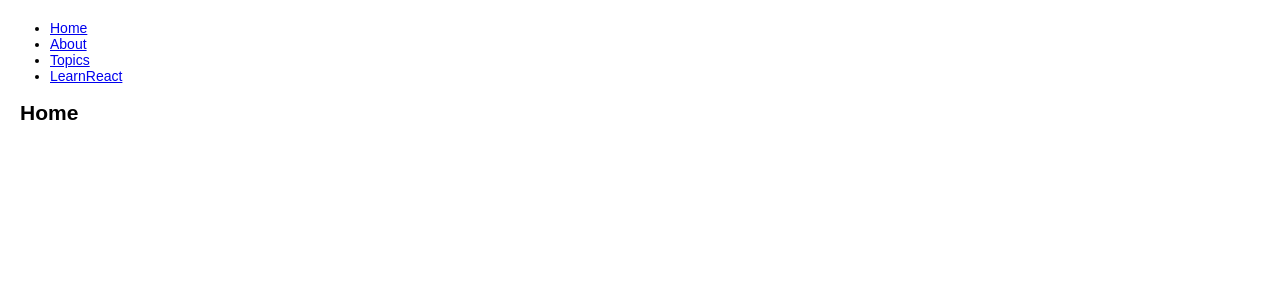
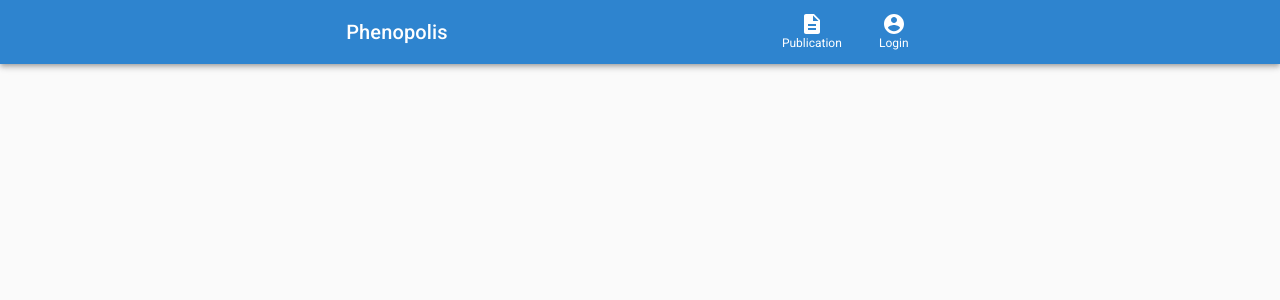
Before and after one commit to phenopolis/phenopolis_genomics_browser, a React (Create React App) app: page / in a window 1280 px wide. Shown: the top 300 px of the page. Built offline with nearby package versions, Linux system fonts and the light colour scheme.

Commit message:
Appbar Done.

```diff
--- a/package.json
+++ b/package.json
@@ -3,10 +3,14 @@
   "version": "0.1.0",
   "private": true,
   "dependencies": {
+    "@material-ui/core": "^4.2.1",
+    "@material-ui/icons": "^4.2.1",
     "react": "^16.8.6",
     "react-dom": "^16.8.6",
     "react-router-dom": "^5.0.1",
-    "react-scripts": "3.0.1"
+    "react-scripts": "3.0.1",
+    "recompose": "^0.30.0",
+    "typeface-roboto": "0.0.75"
   },
   "scripts": {
     "start": "react-scripts start",
--- a/src/App.js
+++ b/src/App.js
@@ -1,6 +1,7 @@
-import React from "react";
+import React from 'react';
 import LearnReact from './page/LearnReact';
-import { BrowserRouter as Router, Route, Link } from "react-router-dom";
+import Home from './page/Home';
+import { BrowserRouter as Router, Route, Link } from 'react-router-dom';
 
 // ***********************************************
 // Router for each page, now I need to learn how to create various js vendor for each page.
@@ -9,19 +10,18 @@ function App() {
 	return (
 		<Router>
 			<div>
-        <Header />
-        <Route exact path="/" component={Home} />
-        <Route path="/about" component={About} />
-        <Route path="/topics" component={Topics} />
-        <Route path="/LearnReact" component={LearnReact} />
+				<Route exact path='/' component={Home} />
+				<Route path='/about' component={About} />
+				<Route path='/topics' component={Topics} />
+				<Route path='/LearnReact' component={LearnReact} />
 			</div>
 		</Router>
 	);
 }
 
-function Home() {
-  return <h2>Home</h2>;
-}
+// function Home() {
+//   return <h2>Home</h2>;
+// }
 
 function About() {
 	return <h2>About</h2>;
@@ -46,32 +46,28 @@ function Topics({ match }) {
 			</ul>
 
 			<Route path={`${match.path}/:id`} component={Topic} />
-      <Route
-        exact
-        path={match.path}
-        render={() => <h3>Please select a topic.</h3>}
-      />
+			<Route exact path={match.path} render={() => <h3>Please select a topic.</h3>} />
 		</div>
 	);
 }
 
-function Header() {
-  return (
-    <ul>
-      <li>
-        <Link to="/">Home</Link>
-      </li>
-      <li>
-        <Link to="/about">About</Link>
-      </li>
-      <li>
-        <Link to="/topics">Topics</Link>
-      </li>
-      <li>
-        <Link to="/LearnReact">LearnReact</Link>
-      </li>
-    </ul>
-  );
-}
+// function Header() {
+//   return (
+//     <ul>
+//       <li>
+//         <Link to="/">Home</Link>
+//       </li>
+//       <li>
+//         <Link to="/about">About</Link>
+//       </li>
+//       <li>
+//         <Link to="/topics">Topics</Link>
+//       </li>
+//       <li>
+//         <Link to="/LearnReact">LearnReact</Link>
+//       </li>
+//     </ul>
+//   );
+// }
 
 export default App;
--- /dev/null
+++ b/src/components/HomeAppBar.js
@@ -0,0 +1,98 @@
+import React from 'react';
+import PropTypes from 'prop-types';
+import { withStyles } from '@material-ui/core/styles';
+import withWidth from '@material-ui/core/withWidth';
+import compose from 'recompose/compose';
+
+import AppBar from '@material-ui/core/AppBar';
+import Grid from '@material-ui/core/Grid';
+import Hidden from '@material-ui/core/Hidden';
+
+import Toolbar from '@material-ui/core/Toolbar';
+import Typography from '@material-ui/core/Typography';
+import IconButton from '@material-ui/core/IconButton';
+
+import BottomNavigation from '@material-ui/core/BottomNavigation';
+import BottomNavigationAction from '@material-ui/core/BottomNavigationAction';
+
+import MenuIcon from '@material-ui/icons/Menu';
+import DescriptionIcon from '@material-ui/icons/Description';
+import AccountCircleIcon from '@material-ui/icons/AccountCircle';
+
+const styles = (theme) => ({
+	appbar: {
+		backgroundColor: '#2E84CF'
+	},
+	menuicon: {
+		color: 'white'
+	},
+	root: {
+		width: 100,
+		backgroundColor: '#2E84CF'
+	},
+	navigationbutton: {
+		color: 'white'
+	}
+});
+
+class HomeAppBar extends React.Component {
+	constructor(props) {
+		super(props);
+		this.state = {
+			value: null
+		};
+	}
+	render() {
+		const { classes } = this.props;
+
+		return (
+			<AppBar position='relative' className={classes.appbar}>
+				<Toolbar>
+					<Grid container direction='row' justify='space-between' alignItems='center'>
+						<Hidden mdUp>
+							<Grid item>
+								<IconButton size='small'>
+									<MenuIcon className={classes.menuicon} />
+								</IconButton>
+							</Grid>
+						</Hidden>
+						<Hidden smDown>
+							<Grid item />
+						</Hidden>
+						<Grid item>
+							<Typography variant='h6' color='inherit' noWrap>
+								Phenopolis
+							</Typography>
+						</Grid>
+
+						<Hidden smDown>
+							<Grid item>
+								<BottomNavigationAction
+									className={classes.navigationbutton}
+									label='Publication'
+									showLabel
+									icon={<DescriptionIcon />}
+								/>
+								<BottomNavigationAction
+									className={classes.navigationbutton}
+									label='Login'
+									showLabel
+									icon={<AccountCircleIcon />}
+								/>
+							</Grid>
+						</Hidden>
+
+						<Grid item />
+					</Grid>
+				</Toolbar>
+			</AppBar>
+		);
+	}
+}
+
+HomeAppBar.propTypes = {
+	classes: PropTypes.object.isRequired,
+	width: PropTypes.oneOf([ 'lg', 'md', 'sm', 'xl', 'xs' ]).isRequired
+};
+
+export default compose(withStyles(styles), withWidth())(HomeAppBar);
--- a/src/index.js
+++ b/src/index.js
@@ -3,6 +3,9 @@ import ReactDOM from 'react-dom';
 import './index.css';
 import App from './App';
 import * as serviceWorker from './serviceWorker';
+
+// import roboto font, as instructed by material-UI
+import 'typeface-roboto';
 
 // Here by default APP.js was set as the entrence of whole App.
 ReactDOM.render(<App />, document.getElementById('root'));
--- /dev/null
+++ b/src/page/Home.js
@@ -0,0 +1,16 @@
+import React from 'react';
+import CssBaseline from '@material-ui/core/CssBaseline';
+import HomeAppBar from '../components/HomeAppBar';
+
+class Home extends React.Component {
+	render() {
+		return (
+			<React.Fragment>
+				<CssBaseline />
+				<HomeAppBar />
+			</React.Fragment>
+		);
+	}
+}
+
+export default Home;
```
Also changed, not shown: src/page/LearnReact.js (+20 -20 lines), 1 other file (tests, documents, lock files or other folders). Lines whose indentation alone changed are shown as unchanged.
